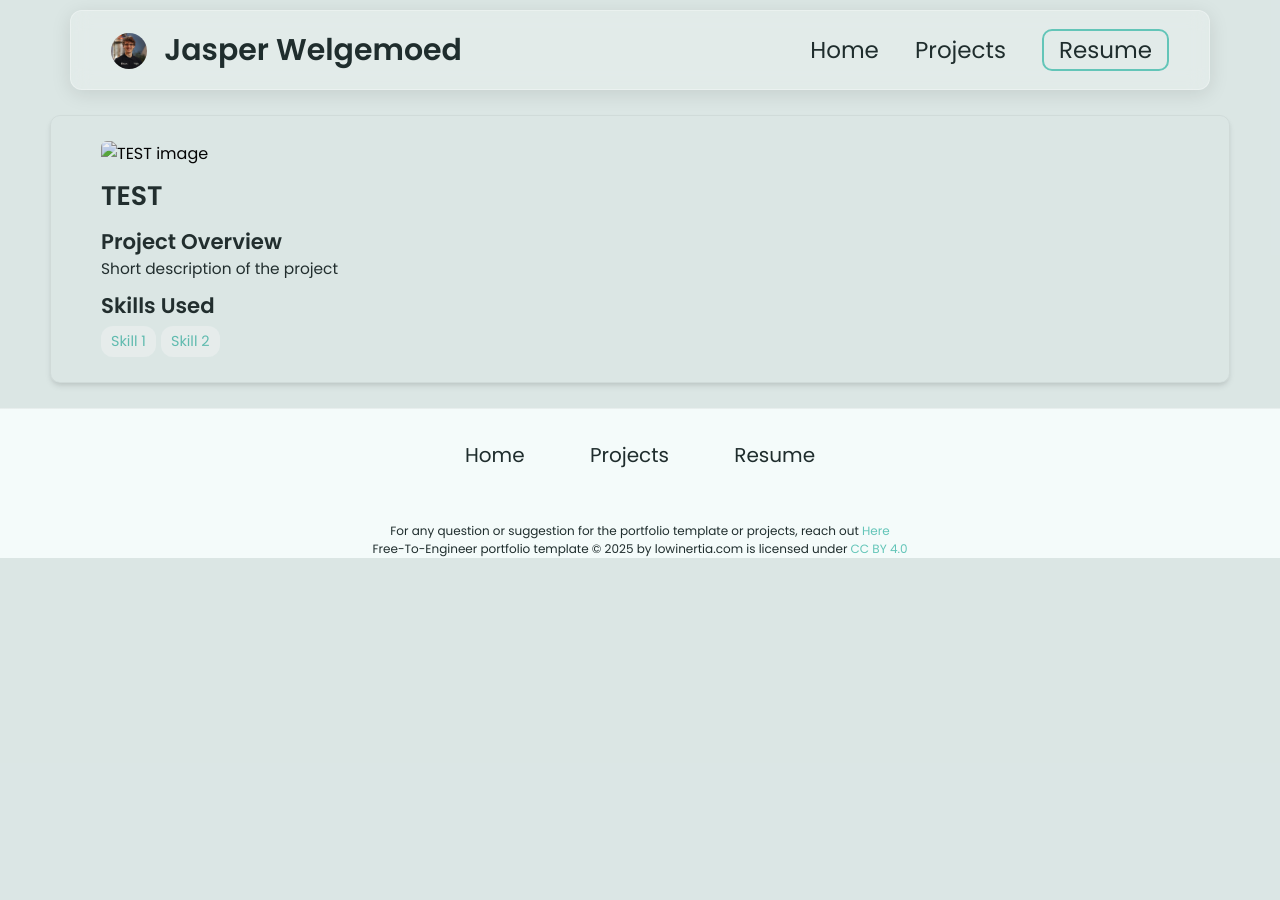
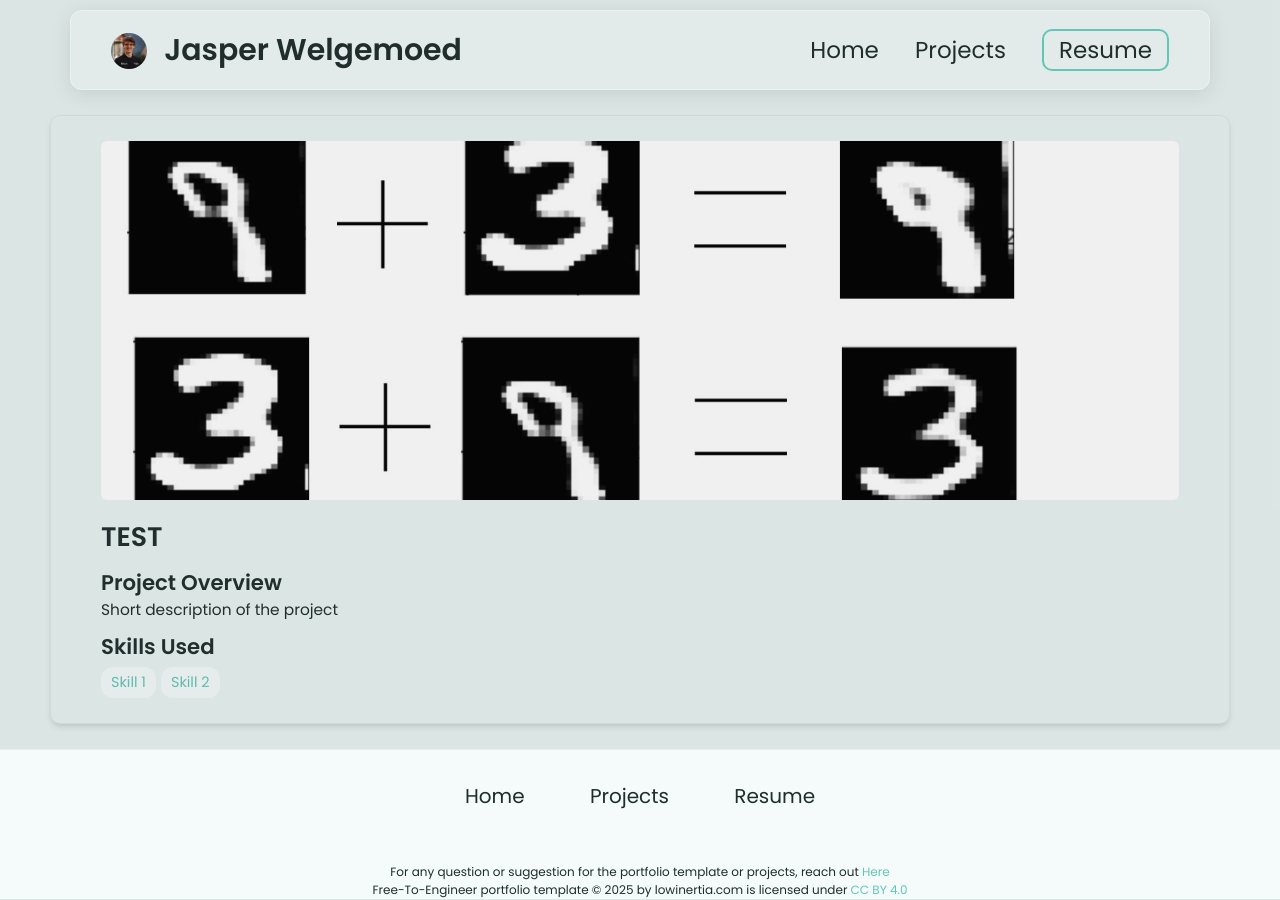
Before and after one commit to jasperwelgemoed/jasperwelgemoed.github.io, a Jekyll site: the page built from _projects/GANComputerVisionProject/index.md, in a window 1280 px wide. Built offline with Jekyll 4.4.1, drawn with Linux system fonts in a browser that asks for light colours.

Commit message:
Update index.md

```diff
--- a/_projects/GANComputerVisionProject/index.md
+++ b/_projects/GANComputerVisionProject/index.md
@@ -5,5 +5,5 @@ description: Short description of the project
 skills:
   - Skill 1
   - Skill 2
-main-image: ./image.png
+main-image: /image.png
 ---
```
